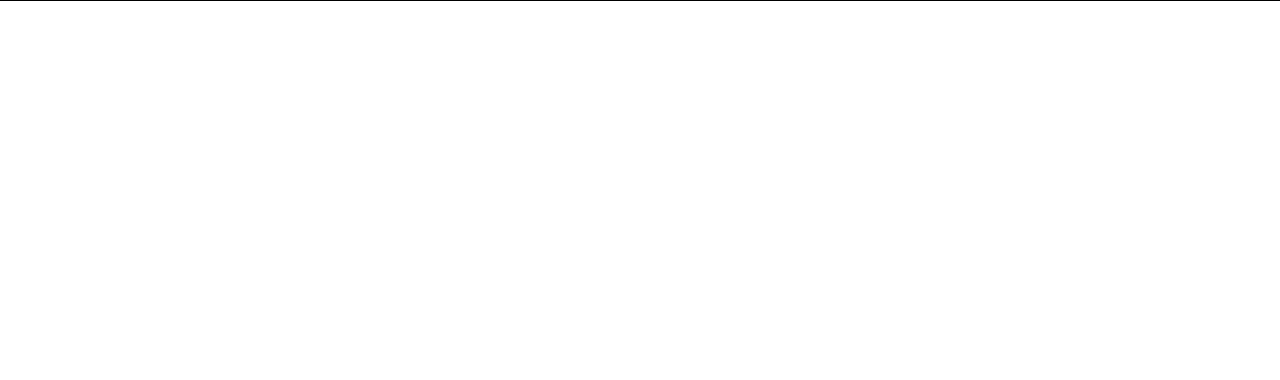
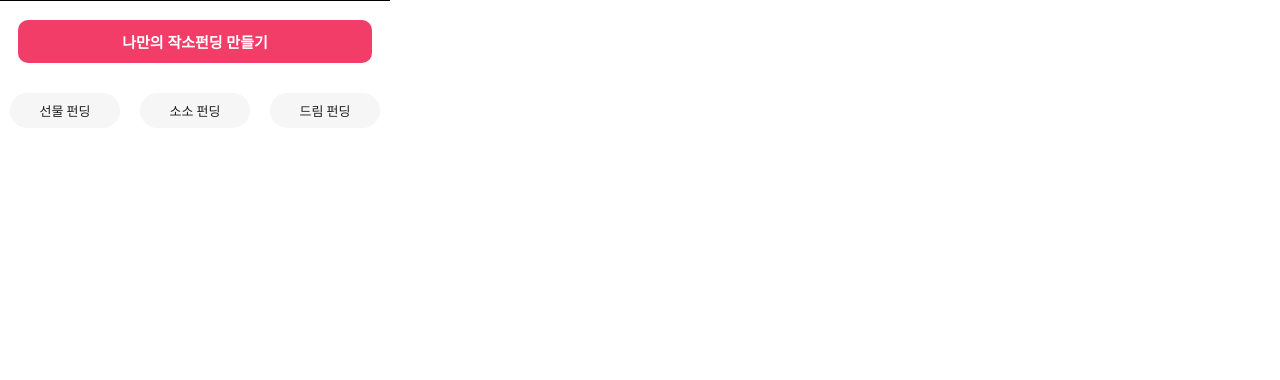
Before and after one commit to samdolls/zakso, a Django app: template front_end/template/mainPage.html in a window 1280 px wide. Shown: the part 237-617 px from the top of the page. Run offline with Django 4.2, Linux system fonts and the light colour scheme; the template is opened without the code that fills it, so the values that code supplies are empty.

Commit message:
mainPage 2차

```diff
--- a/front_end/static/css/mainPage.css
+++ b/front_end/static/css/mainPage.css
@@ -88,9 +108,53 @@
   z-index: 1;
 }
 
-
-.subBanner {
-  background-color: orange;
-  height: 11.4375rem;
-  display: none;
+/* 버튼 */
+.makeButtonBox {
+  /* width: 100%; */
+  text-align: center;
+  margin-top: 1.2rem;
 }
+.makeButton {
+  width: 22.125rem;
+  height: 2.6875rem;
+  flex-shrink: 0;
+  border-radius: 0.625rem;
+  background: var(--strong_pink, #F33D69);
+  border: none;
+  cursor: pointer;
+}
+.makeButton a {
+  text-decoration: none;
+  color: white;
+  color: var(--white, #FFF);
+  font-family: Pretendard;
+  font-size: 0.9375rem;
+  font-style: normal;
+  font-weight: 600;
+  line-height: normal;
+}
+.buttonBox {
+  text-align: center;
+  display: flex;
+  justify-content: space-around;
+  margin-top: 1.87rem;
+}
+.buttonBox button {
+  width: 6.875rem;
+  height: 2.1875rem;
+  flex-shrink: 0;
+  border-radius: 1.09375rem;
+  background: var(--light_gray2, #F6F6F6);
+  cursor: pointer;
+  border: none;
+}
+.buttonBox a {
+  text-decoration: none;
+  color: var(--gray, #1F1F1F);
+  text-align: center;
+  font-family: Pretendard;
+  font-size: 0.8125rem;
+  font-style: normal;
+  font-weight: 500;
+  line-height: normal;
+}
--- a/front_end/template/mainPage.html
+++ b/front_end/template/mainPage.html
@@ -21,10 +21,10 @@
 
   <!-- banner -->
   <div class="bannerBox">
-    <div class="mainBanner" id="banner1">
+    <div class="slideItem item1" id="banner1">
       <div class="mainTextBox">
         <img src="/front_end/static/images/logo.svg" alt="logo" class="logoImg">
-        <img src="/front_end/static/images/mainBannerText.svg" alt="text" class="mainBannerText">
+        <img src="/front_end/static/images/mainBannerText.svg" alt="mainBannerText" class="mainBannerTextImg">
       </div>
       <div class="subTextBox">
         <img src="/front_end/static/images/heart.svg" alt="heart" class="heartImg">
@@ -32,9 +32,9 @@
         <img src="/front_end/static/images/heart.svg" alt="heart" class="heartImg">
       </div>
     </div>
-    <div class="subBanner" id="banner2"></div>
-    <div class="subBanner" id="banner3"></div>
-    <div class="subBanner" id="banner4"></div>
+    <div class="slideItem item2" id="banner2"></div>
+    <div class="slideItem item3" id="banner3"></div>
+    <div class="slideItem item4" id="banner4"></div>
     <div class="dotList">
       <span><a href="banner1"><img src="/front_end/static/images/circle_gray.svg" alt="circle_gray" class="dot1"></a></span>
       <span><a href="banner2"><img src="/front_end/static/images/circle_gray.svg" alt="circle_gray" class="dot2"></a></span>
@@ -42,5 +42,16 @@
       <span><a href="banner4"><img src="/front_end/static/images/circle_gray.svg" alt="circle_gray" class="dot4"></a></span>
     </div>
   </div>
+
+  <!-- buttons -->
+  <div class="makeButtonBox">
+    <button class="makeButton"><a href="#">나만의 작소펀딩 만들기</a></button>
+  </div>
+  <div class="buttonBox">
+    <button class="presentButton"><a href="#">선물 펀딩</a></button>
+    <button class="smallButton"><a href="#">소소 펀딩</a></button>
+    <button class="dreamButton"><a href="#">드림 펀딩</a></button>
+  </div>
+  <!-- <script src="/front_end/static/js/mainPage.js"></script> -->
 </body>
 </html>
```
Also changed, not shown: other parts of front_end/static/css/mainPage.css (+40 -20 lines), front_end/static/js/mainPage.js (+30 -4 lines).
